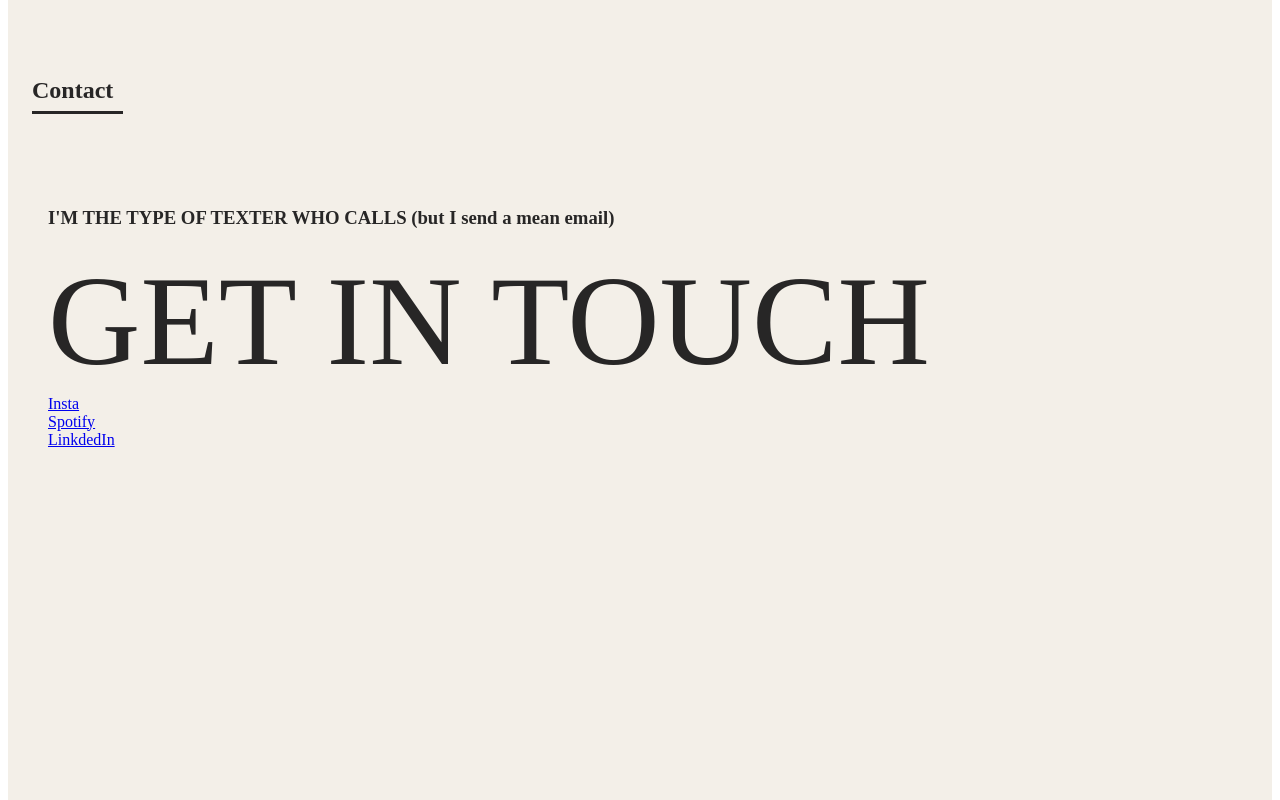
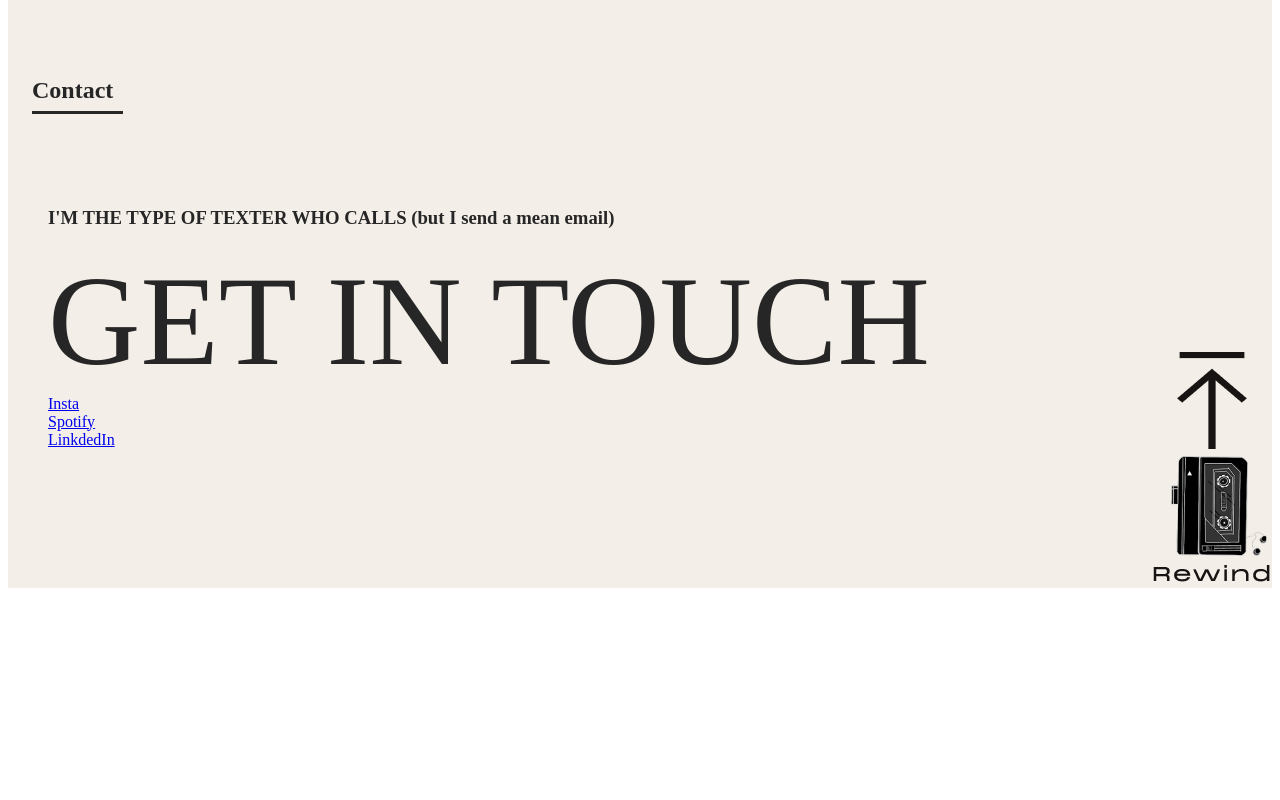
Before and after one commit to keubs/karim, a Next.js app: page /work in a window 1280 px wide. Shown: the part 2960-3760 px from the top of the page. After the commit the page ends 3556 px from the top, so only its background shows below. Built offline with nearby package versions, Linux system fonts and the light colour scheme.

Commit message:
rewind and cubic bez

```diff
--- a/pages/work.js
+++ b/pages/work.js
@@ -207,7 +207,7 @@ const Work = ({router}) => {
       </section>
       <footer className={styles.footer}>
         <Link className="scrollLink" to="top" smooth>
-          <img src="/images/rewind.png" className={styles.rewind} />
+          <img src="/images/rewind-black.png" className={styles.rewind} />
         </Link>
       </footer>
     </motion.div>
--- a/styles/Work.module.css
+++ b/styles/Work.module.css
@@ -19,7 +19,7 @@
   height: 100vh;
   background-size: 200% 100%;
   background-position: right bottom;
-  animation: animatedBackgroundLTR .75s ease-out;
+  animation: animatedBackgroundLTR 1s cubic-bezier(.19,.67,.89,.38);
   animation-iteration-count: 1;
   position: absolute;
 }
@@ -134,6 +134,7 @@
   font-size: 2.5em;
   padding: 1.5em 0;
   margin-top: 1.4em;
+  margin-left: -6px;
 }
 
 .cardLeft.link,
@@ -213,7 +214,7 @@
 
 .contact {
   padding: 4em 1em;
-  min-height: 100vh;
+  min-height: 40vh;
 }
 
 .contact .touch {
@@ -238,7 +239,7 @@
 
 .scroll {
   position: absolute;
-  bottom: 10%;
+  bottom: 20%;
   left: 20%;
 }
 
```
Also changed, not shown: styles/Home.module.css (+7 -1 lines), public/images/rewind-black.png (added).
